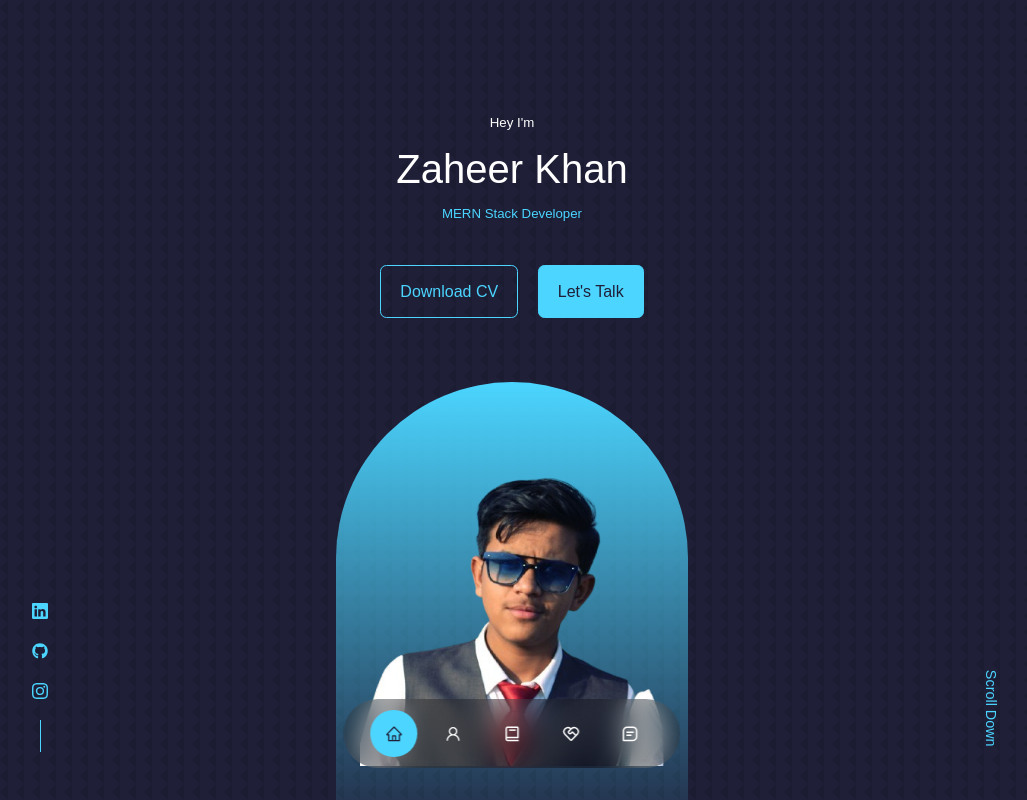
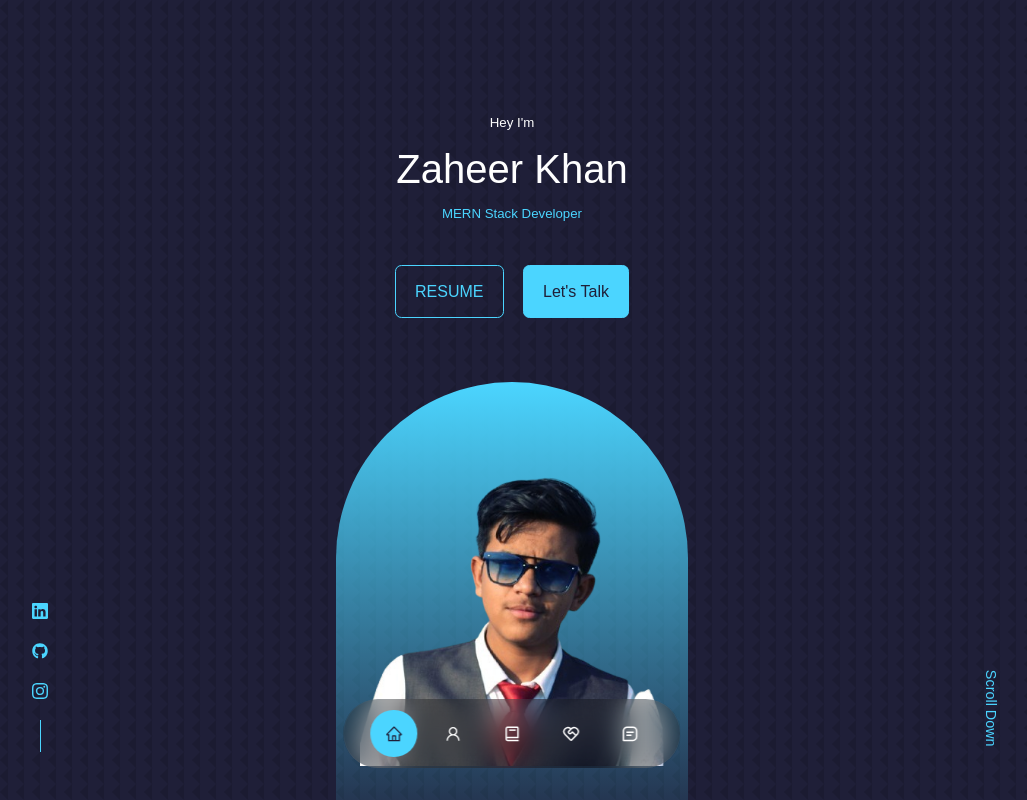
Before and after one commit to oyezaheer/PersonalReact, a React (Create React App) app: page / in a window 1280 px wide. Shown: the top 800 px of the page, without its empty margins (128-1155 px from the left). Built offline with nearby package versions, Linux system fonts and the light colour scheme.

Commit message:
resume updated

```diff
--- a/src/components/header/CTA.jsx
+++ b/src/components/header/CTA.jsx
@@ -1,9 +1,9 @@
 import React from 'react'
-import CV from '../../assets/cv.pdf'
+// import CV from '../../assets/cv.pdf'
 const CTA = () => {
   return (
     <div className = 'cta'>
-      <a href={CV} download className='btn'>Download CV</a>
+      <a href="https://drive.google.com/file/d/1pr87aVUtqfcNEpfrOSYvFz_JWW2niFJF/view?usp=drive_link" download className='btn'>RESUME</a>
       <a href="#contact" className='btn btn-primary'>Let's Talk</a>
     </div>
   )
```
